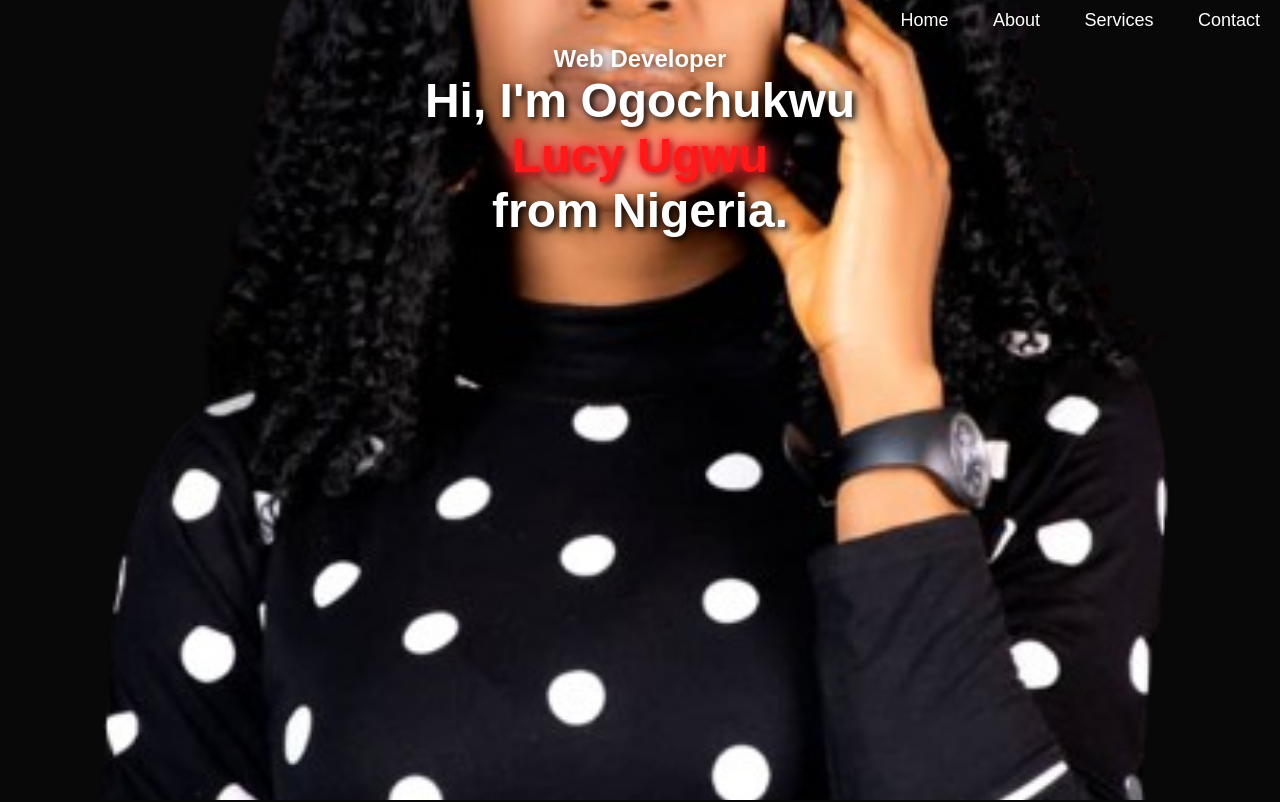
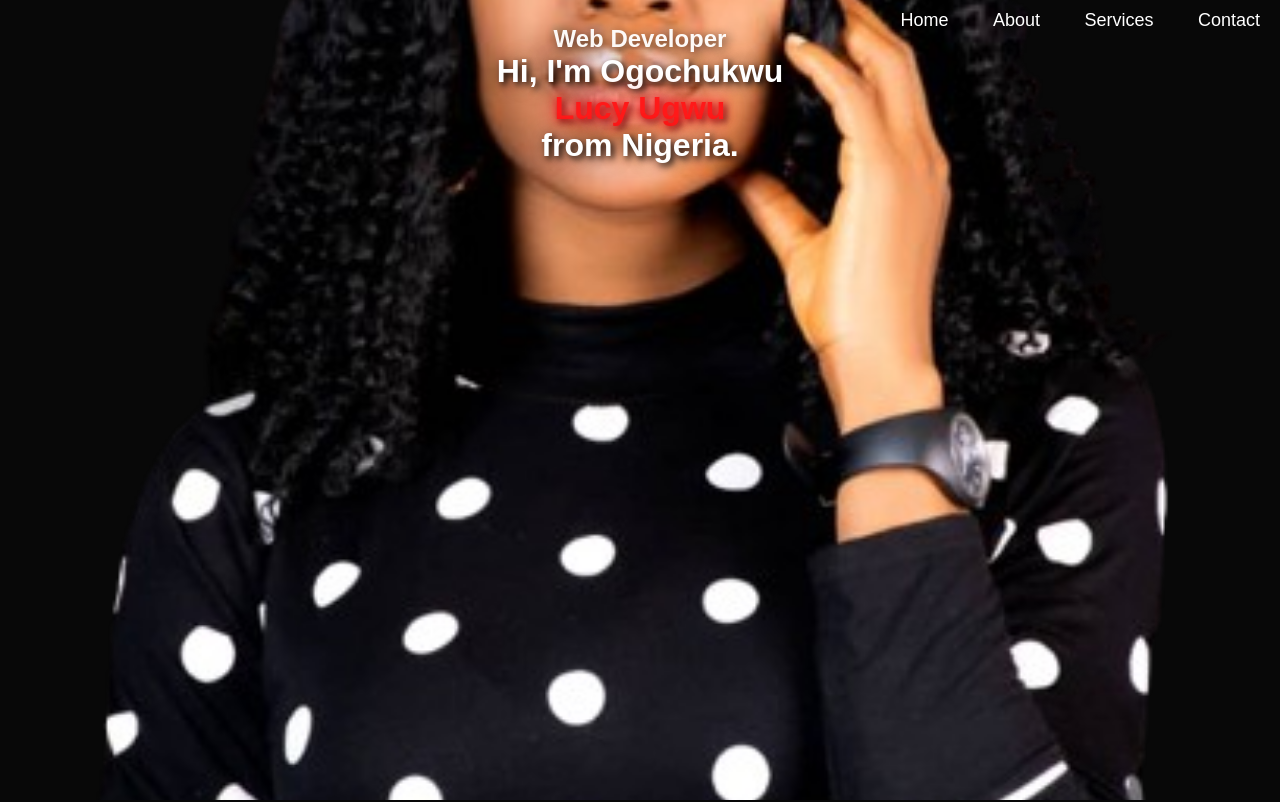
Before and after one commit to o-plueas/oplueas.github.io, a plain HTML site: page index.html in a window 1280 px wide. Shown: the top 802 px of the page. Drawn offline with Linux system fonts and the light colour scheme.

Commit message:
Update style.css

```diff
--- a/style.css
+++ b/style.css
@@ -30,17 +30,14 @@ body{
 }
 
 .header-text h1 {
-    font-size: 3rem;
     color: #fff;
     text-shadow:
         2px 2px 4px rgba(0, 0, 0, 0.7),
         0 0 10px rgba(0, 0, 0, 0.5);
-    margin-bottom: 10px;
 }
 
 .header-text {
     text-align: center;
-    padding: 20px;
 }
 
 .headtext {
@@ -51,7 +48,6 @@ body{
 }
 
 .header-text h1 {
-    font-size: 3rem;
     color: #ffffff;
     text-shadow:
         3px 3px 6px rgba(0, 0, 0, 0.9),
```
